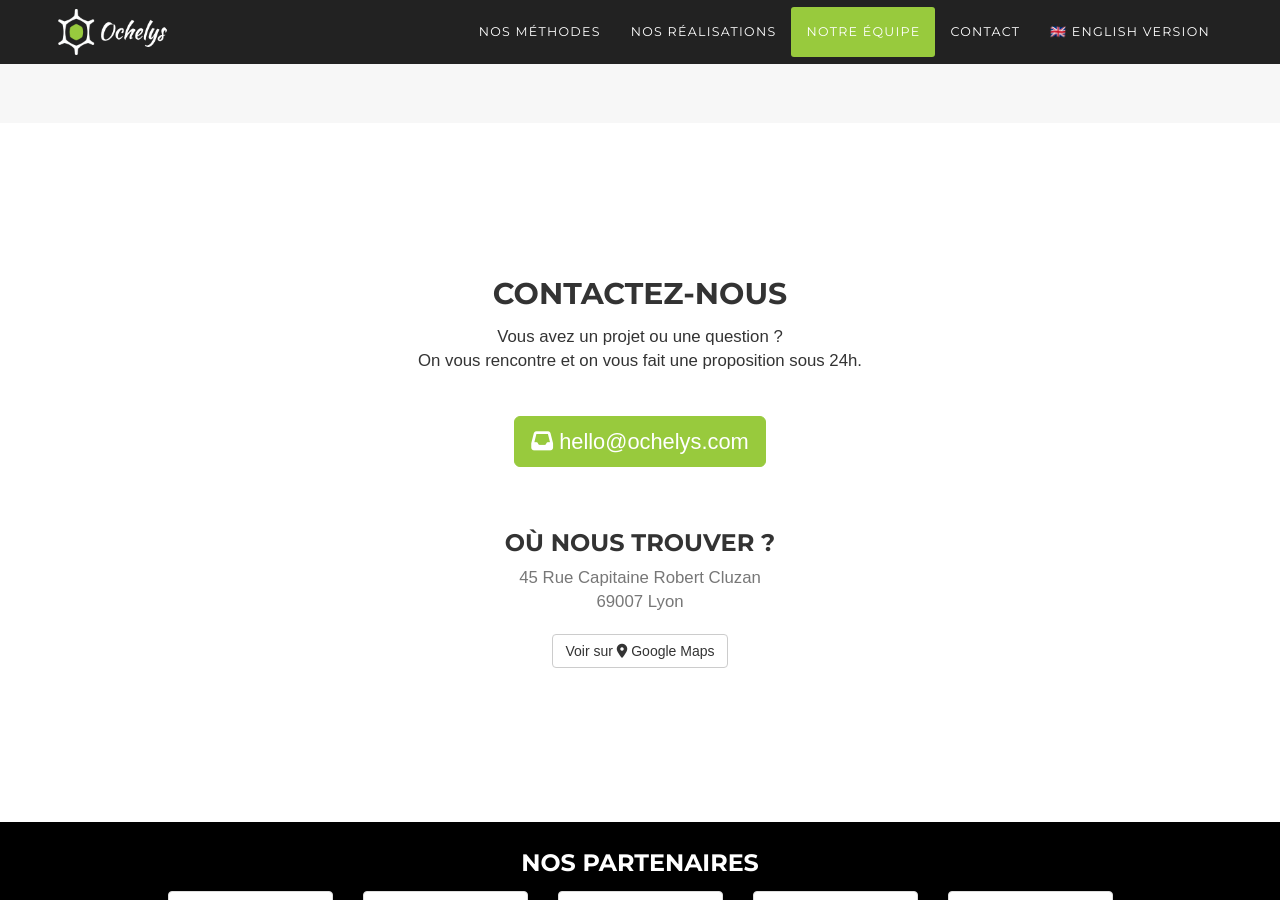
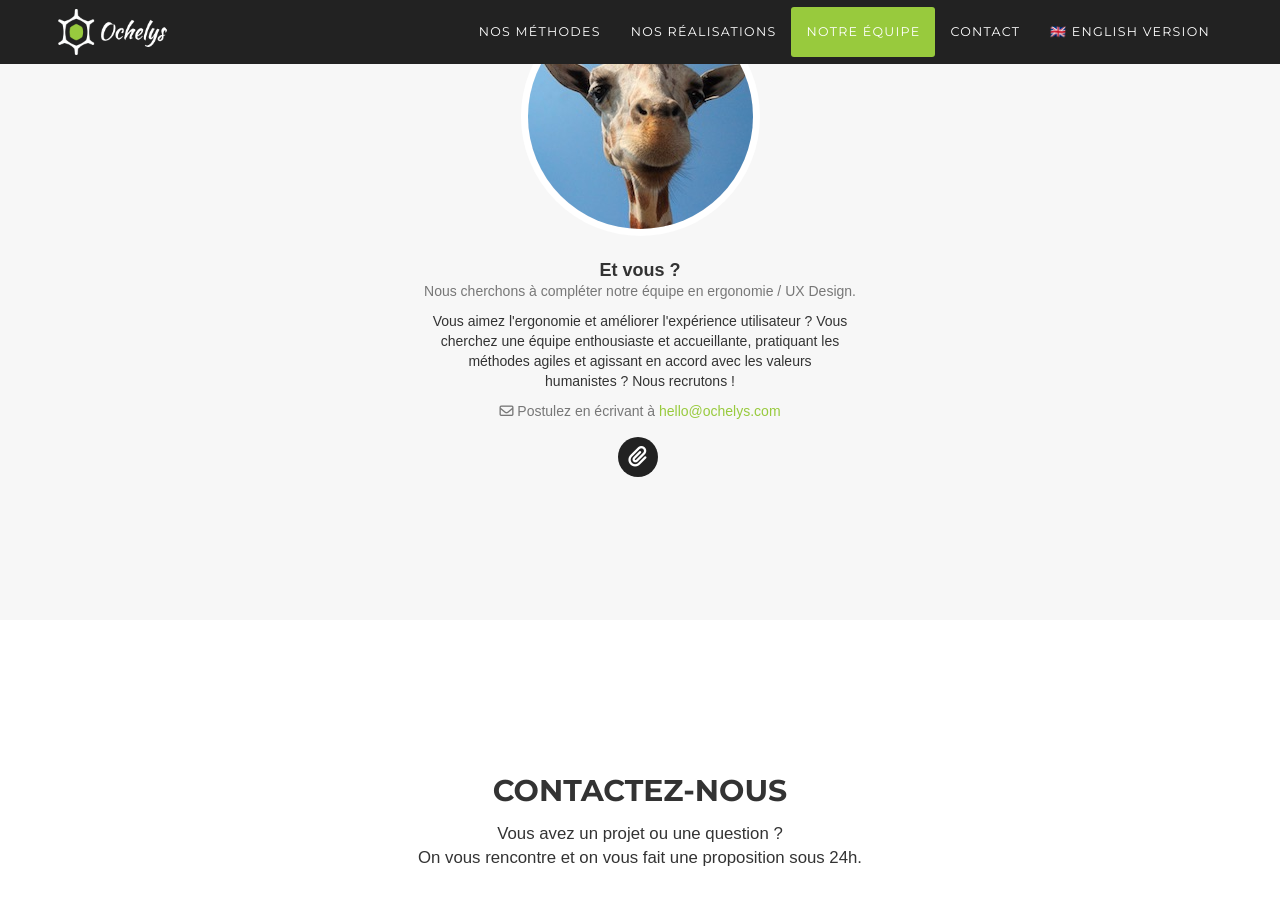
Before and after one commit to Ochelys/ochelys.github.io, a Jekyll site: the page built from index.md, in a window 1280 px wide and 900 px high, scrolled down 4553 px. Built offline with Jekyll 4.4.1, drawn with Linux system fonts in a browser that asks for light colours; nearby versions of some CDN libraries; some web fonts are replaced.

Commit message:
Add UX job opening

```diff
--- a/_layouts/home.html
+++ b/_layouts/home.html
@@ -397,6 +397,16 @@ layout: default
           <li><a href="https://www.guillaumebriday.fr/" title="Site personnel de Guillaume"><i class="fa fa-coffee"></i><span class="sr-only">Site personnel de Guillaume</span></a></li>
         </ul>
       </div>
+      <div class="col-sm-6 col-md-offset-3 team-member" id="recrutement">
+        <img src="{{ site.url }}/images/giraffe.jpg" alt="Giraffe" class="img-responsive img-circle">
+        <h3 class="h4">Et vous&nbsp;?</h3>
+        <p class="text-muted">Nous cherchons à compléter notre équipe en ergonomie / <abbr>UX</abbr> Design.</p>
+        <p class="bio">Vous aimez l'ergonomie et améliorer l'expérience utilisateur&nbsp;? Vous cherchez une équipe enthousiaste et accueillante, pratiquant les méthodes agiles et agissant en accord avec les valeurs humanistes&nbsp;? Nous recrutons&nbsp;!</p>
+        <p class="text-muted"><i class="fa fa-envelope-o"></i> Postulez en écrivant à <a href="mailto:hello@ochelys.com">hello@ochelys.com</a></p>
+        <ul class="list-inline social-buttons">
+          <li><a href="/files/20170101_ergonome_ux.pdf" title="Description du poste (PDF, 24ko)"><i class="fa fa-paperclip"></i><span class="sr-only">Description du poste (<abbr>PDF</abbr>, 24<abbr title="kilo-octet">ko</abbr>)</span></a></li>
+        </ul>
+      </div>
     </div>
   </div>
 </section>
```
Also changed, not shown: images/giraffe.jpg (added), 1 other file.
